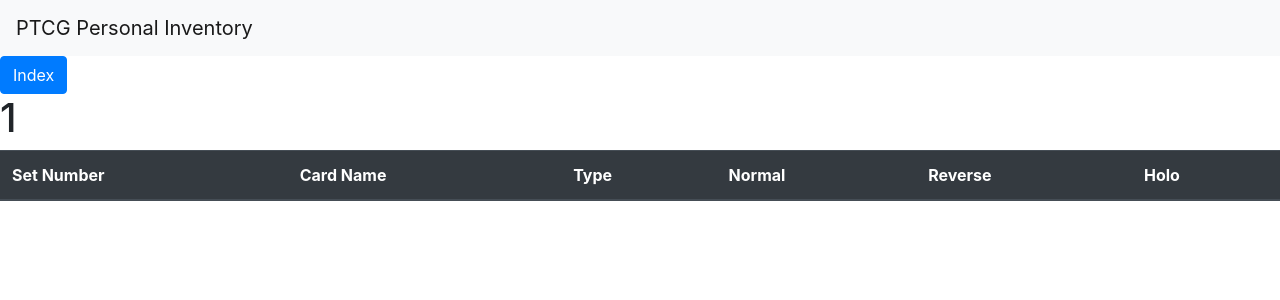
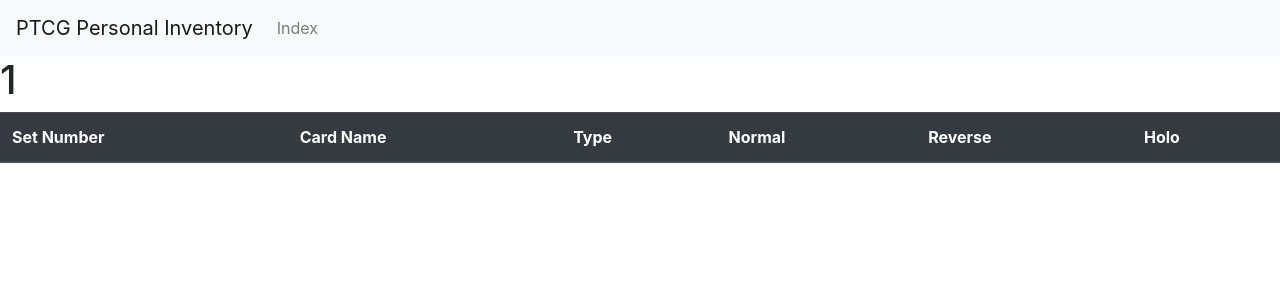
Before and after one commit to ashleawalker29/ptcg_inventory, a Django app: page /1/ in a window 1280 px wide. Shown: the top 300 px of the page. Run offline with Django 3.2, Linux system fonts and the light colour scheme; data that the repository does not hold is empty; some libraries are stand-ins or nearby versions.

Commit message:
Populated the navbar dropdown menu with the Index link.
Removed the static, blue Index button from the page content.

```diff
--- a/card_inventory/templates/cards_by_set.html
+++ b/card_inventory/templates/cards_by_set.html
@@ -1,7 +1,12 @@
 {% extends "base.html" %}
 
+{% block navbar_dropdown %}
+    <li class='nav-item'>
+            <a href='../' class='nav-link'>Index</a>
+    </li>
+{% endblock %}
+
 {% block page_content %}
-    <a href="../"><input type="button" value="Index" class="btn btn-primary" /></a>
     <h1>{{ set_name }}</h1>
     <table class='table table-striped table-hover'>
         <thead class='thead-dark'>
```
